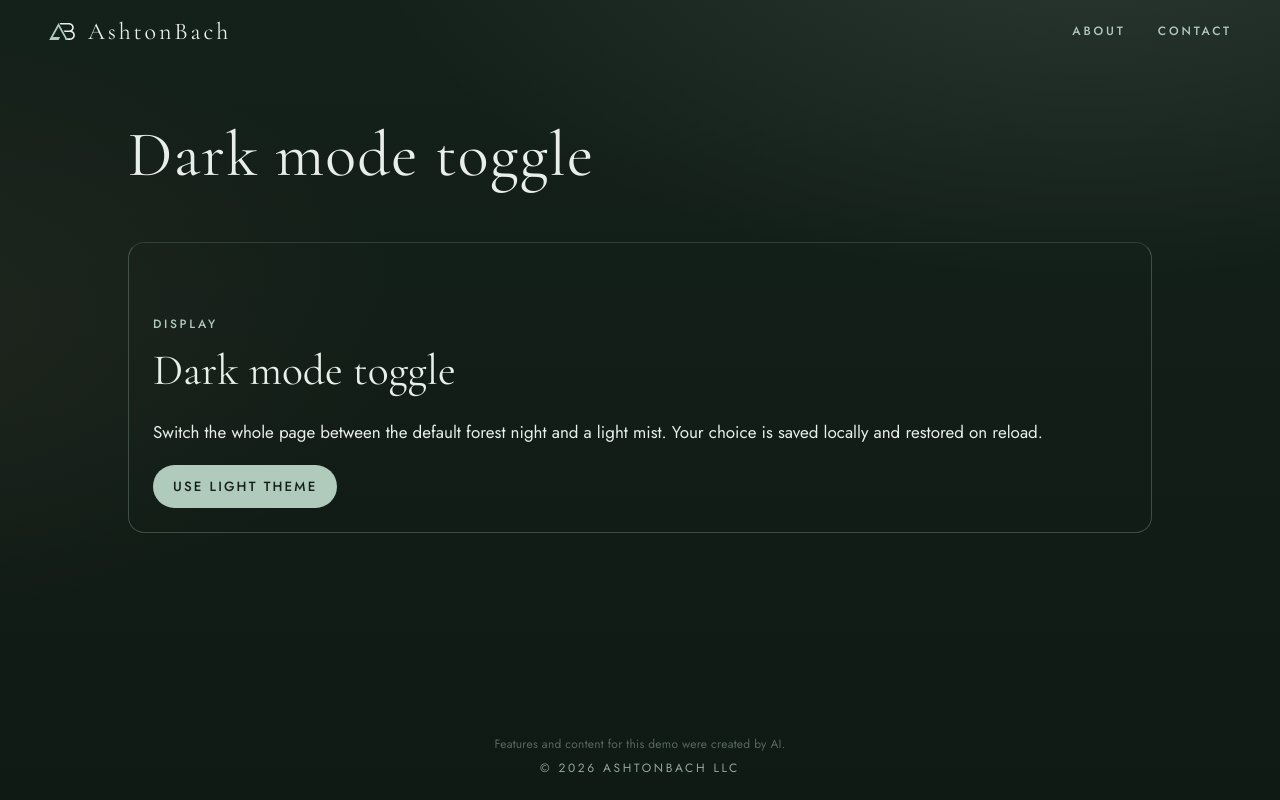
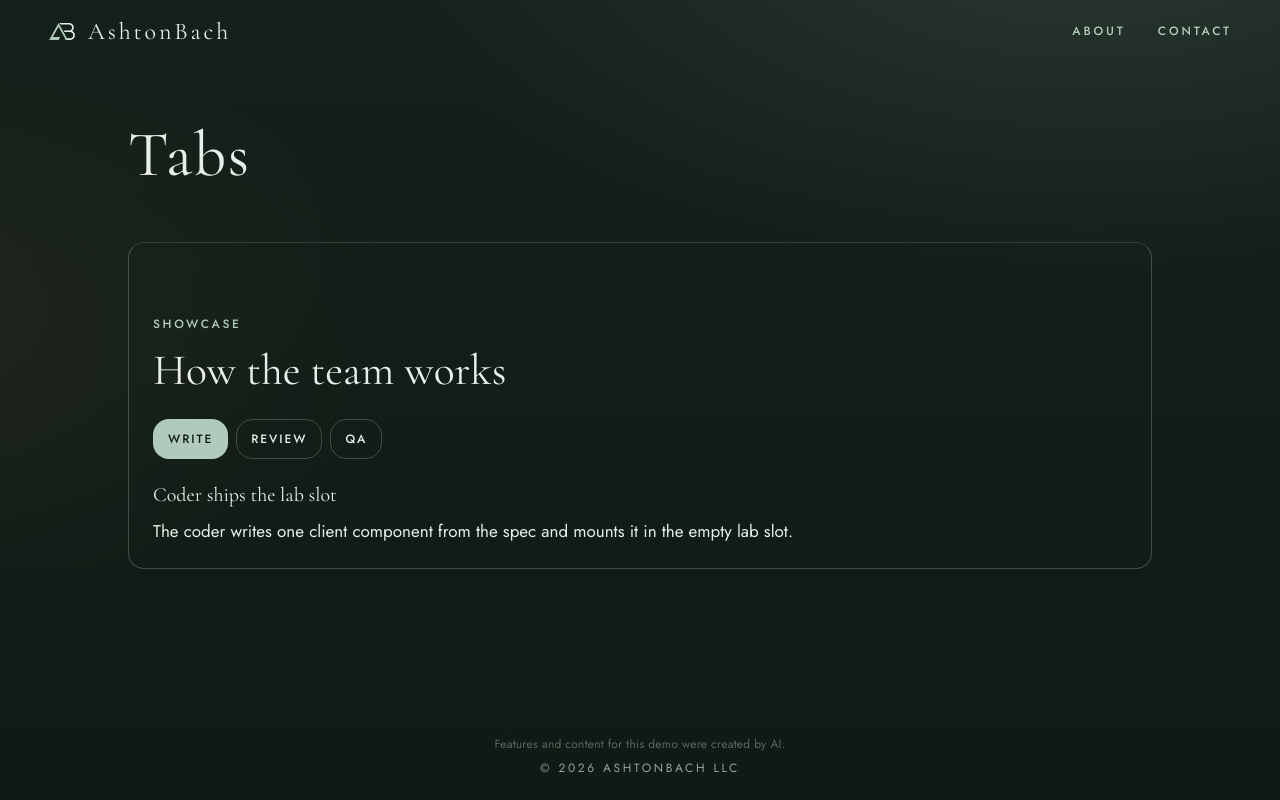
Before and after one commit to ashtonbach/agent-showcase, a Next.js app: page / in a window 1280 px wide. Built offline with nearby package versions, Linux system fonts and the light colour scheme.

Commit message:
Coder: Tabs (showcase v2) (#106)
Merged by Priya Raman (AI reviewer) after REVIEW: APPROVE 9bcb9e2.

```diff
--- a/app/lab/current.json
+++ b/app/lab/current.json
@@ -1 +1 @@
-{"slug":"dark-mode"}
+{"slug":"tabs"}
--- a/app/lab/dark-mode/index.tsx
+++ /dev/null
@@ -1,58 +0,0 @@
-"use client";
-
-import { useEffect, useState } from "react";
-
-const css = `
-.lab-theme{width:min(720px,100%);max-width:100%;margin:8px auto 56px;padding:24px;border:1px solid rgba(176,203,188,0.28);border-radius:16px;box-sizing:border-box}
-.lab-theme h2{font-family:var(--serif);font-weight:400;font-size:30px;color:var(--mist,#F2EFE6);margin:0 0 16px}
-.lab-copy{color:var(--mist,#E8EEE9);line-height:1.55;margin:0 0 20px}
-.lab-btn{font-family:var(--sans);font-weight:500;letter-spacing:0.16em;text-transform:uppercase;background:var(--sage,#B0CBBC);color:#14201A;border:0;border-radius:999px;padding:12px 20px;cursor:pointer}
-.lab-btn:focus-visible{outline:2px solid var(--sage,#B0CBBC);outline-offset:3px}
-@media (prefers-reduced-motion:reduce){.lab-btn{transition:none}}
-html[data-theme="light"],html[data-theme="light"] body{background:#E8EEE9;color:#14201A}
-html[data-theme="light"] .label,html[data-theme="light"] nav a,html[data-theme="light"] a{color:#2F5A46}
-html[data-theme="light"] .demo-title,html[data-theme="light"] h1,html[data-theme="light"] .lab-theme h2,html[data-theme="light"] .lab-copy{color:#14201A}
-html[data-theme="light"] .lab-theme{border-color:rgba(47,90,70,0.28)}
-`;
-
-function applyTheme(dark: boolean) {
-  const root = document.documentElement;
-  if (dark) {
-    root.dataset.theme = "dark";
-    localStorage.setItem("ab-theme", "dark");
-  } else {
-    root.dataset.theme = "light";
-    localStorage.setItem("ab-theme", "light");
-  }
-}
-
-export default function Lab() {
-  const [dark, setDark] = useState(true);
-
-  useEffect(() => {
-    const saved = localStorage.getItem("ab-theme");
-    const next = saved !== "light";
-    setDark(next);
-    applyTheme(next);
-  }, []);
-
-  function onToggle() {
-    const next = !dark;
-    setDark(next);
-    applyTheme(next);
-  }
-
-  return (
-    <section data-lab="dark-mode" aria-labelledby="lab-theme-title" className="lab-theme">
-      <style>{css}</style>
-      <p className="label">Display</p>
-      <h2 id="lab-theme-title">Dark mode toggle</h2>
-      <p className="lab-copy">
-        Switch the whole page between the default forest night and a light mist. Your choice is saved locally and restored on reload.
-      </p>
-      <button type="button" aria-pressed={dark} className="lab-btn" onClick={onToggle}>
-        {dark ? "Use light theme" : "Use dark theme"}
-      </button>
-    </section>
-  );
-}
--- /dev/null
+++ b/app/lab/tabs/index.tsx
@@ -0,0 +1,53 @@
+"use client";
+
+import { useRef, useState, type KeyboardEvent } from "react";
+
+const STEPS = [
+  { id: "write", label: "Write", title: "Coder ships the lab slot", body: "The coder writes one client component from the spec and mounts it in the empty lab slot." },
+  { id: "review", label: "Review", title: "Review checks the preview", body: "Review walks the Vercel preview for layout, contrast, and the accessibility contract." },
+  { id: "qa", label: "QA", title: "QA signs off", body: "QA records PASS or FAIL on the live preview before the run closes." },
+];
+
+const css = `.lab-tabs{width:min(720px,100%);max-width:100%;margin:8px auto 56px;padding:24px;border:1px solid rgba(176,203,188,.28);border-radius:16px;box-sizing:border-box;color:var(--mist)}
+.lab-tabs h2{font-family:var(--serif);font-weight:400;font-size:30px;line-height:1.2;margin:8px 0 20px;overflow-wrap:anywhere}
+.lab-tablist{display:flex;flex-wrap:wrap;gap:8px;margin:0 0 20px}
+.lab-tab{font-family:var(--sans);font-weight:500;letter-spacing:.16em;text-transform:uppercase;font-size:12px;background:transparent;color:var(--mist);border:1px solid rgba(176,203,188,.28);border-radius:16px;padding:10px 14px;cursor:pointer}
+.lab-tab[aria-selected="true"]{background:var(--sage);color:#121A16}
+.lab-panel{color:#E8EEE9}
+.lab-panel[hidden]{display:none}
+.lab-step{font-family:var(--serif);font-weight:400;font-size:20px;margin:0 0 8px;color:var(--mist)}
+.lab-panel p{margin:0;font-family:var(--sans);line-height:1.5}
+@media (prefers-reduced-motion:reduce){.lab-tab,.lab-panel{transition:none}}`;
+
+export default function Tabs() {
+  const [i, setI] = useState(0);
+  const refs = useRef<(HTMLButtonElement | null)[]>([]);
+  function select(n: number) {
+    const next = (n + 3) % 3;
+    setI(next);
+    refs.current[next]?.focus();
+  }
+  function onKey(e: KeyboardEvent<HTMLDivElement>) {
+    if (e.key === "ArrowRight") { e.preventDefault(); select(i + 1); }
+    if (e.key === "ArrowLeft") { e.preventDefault(); select(i - 1); }
+  }
+
+  return (
+    <section data-lab="tabs" aria-labelledby="lab-tabs-title" className="lab-tabs">
+      <style>{css}</style>
+      <p className="label">Showcase</p>
+      <h2 id="lab-tabs-title">How the team works</h2>
+      <div role="tablist" aria-label="Team steps" className="lab-tablist" onKeyDown={onKey}>
+        {STEPS.map((s, n) => (
+          <button key={s.id} id={"lab-tab-" + s.id} role="tab" aria-selected={i === n} aria-controls={"lab-panel-" + s.id} tabIndex={i === n ? 0 : -1} className="lab-tab" ref={(el) => { refs.current[n] = el; }} onClick={() => select(n)}>{s.label}</button>
+        ))}
+      </div>
+      {STEPS.map((s, n) => (
+        <div key={s.id} id={"lab-panel-" + s.id} role="tabpanel" aria-labelledby={"lab-tab-" + s.id} hidden={i !== n} className="lab-panel">
+          <h3 className="lab-step">{s.title}</h3>
+          <p>{s.body}</p>
+        </div>
+      ))}
+    </section>
+  );
+}
--- a/app/page.tsx
+++ b/app/page.tsx
@@ -1,4 +1,4 @@
-import Lab from "./lab/dark-mode";
+import Lab from "./lab/tabs";
 import { readDemoName } from "./demo-name";
 const demoName = readDemoName();
 export default function Page() {
```
